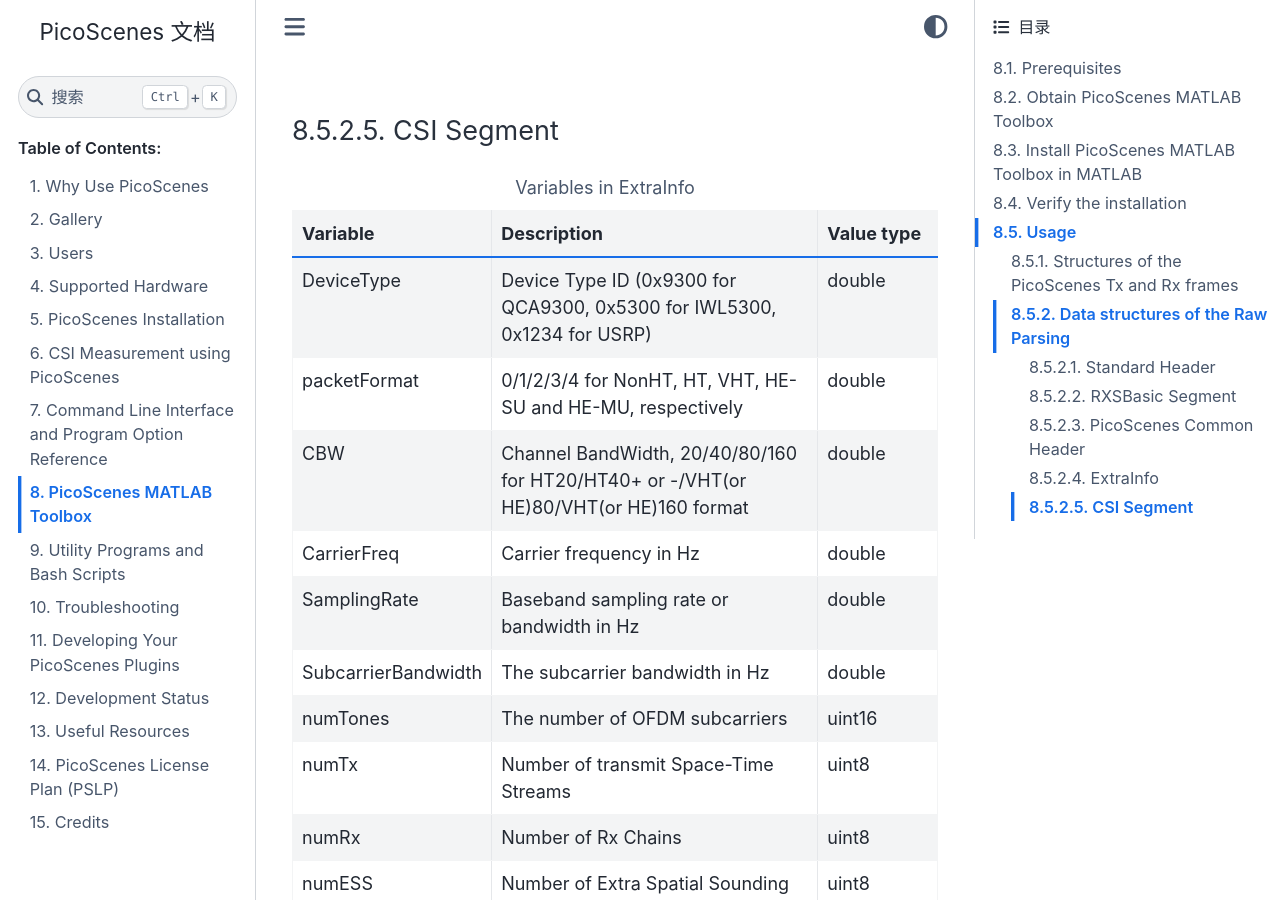
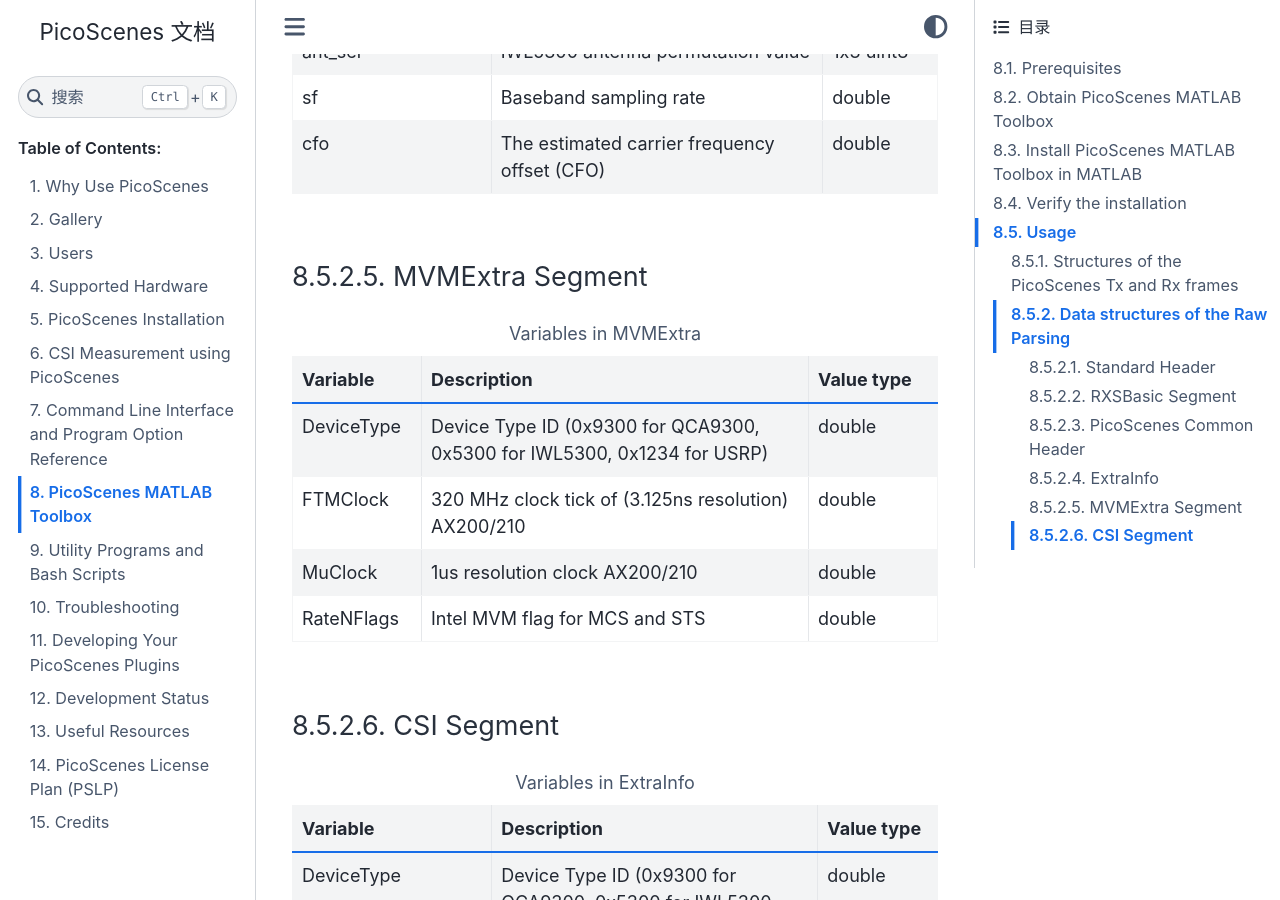
Before and after one commit to wifisensing/PicoScenes-Manual, a Sphinx documentation site: the page built from source/matlab.rst, in a window 1280 px wide and 900 px high, scrolled down 12547 px. Built offline with Sphinx 7.4.7 and the Sphinx Book theme 1.1.4, drawn with Linux system fonts in a browser that asks for light colours; some of the changed text lies outside the part shown.

Commit message:
update MVMExtra

```diff
--- a/source/matlab.rst
+++ b/source/matlab.rst
@@ -121,6 +121,8 @@
     `StandardHeader`_, "802.11 MAC header", "MATLAB struct"
     `RxSBasic`_, "RxSBasic Segment", "MATLAB struct"
     "RxExtraInfo", "`ExtraInfo`_ Segment (measured at Rx end)", "MATLAB struct"
+    `MVMExtra`_, "Extra header information from AX200/210 NIC", "MATLAB struct"
+    "DPASRequest", "A non-public field", "MATLAB struct"
     "CSI", "`CSI`_ measured from HT/VHT/HE-LTF field", "MATLAB struct"
     "LegacyCSI", "`CSI`_ measured from L-LTF field, measured by SDR frontend", "MATLAB struct"
     "MPDU", "Raw MPDU data wo/ FCS bytes", "uint8 array"
@@ -262,6 +264,20 @@
     "cfo", "The estimated carrier frequency offset (CFO)", "double"
 
 
+.. _MVMExtra:
+
+MVMExtra Segment
+::::::::::::
+
+.. csv-table:: Variables in MVMExtra
+    :header: "Variable", "Description", "Value type"
+    :widths: 20, 60, 20
+
+    "DeviceType", "Device Type ID (0x9300 for QCA9300, 0x5300 for IWL5300, 0x1234 for USRP)", "double"
+    "FTMClock", "320 MHz clock tick of (3.125ns resolution) AX200/210", "double"
+    "MuClock", "1us resolution clock AX200/210", "double"
+    "RateNFlags", "Intel MVM flag for MCS and STS", "double"
+
 .. _CSI:
 
 CSI Segment
```
